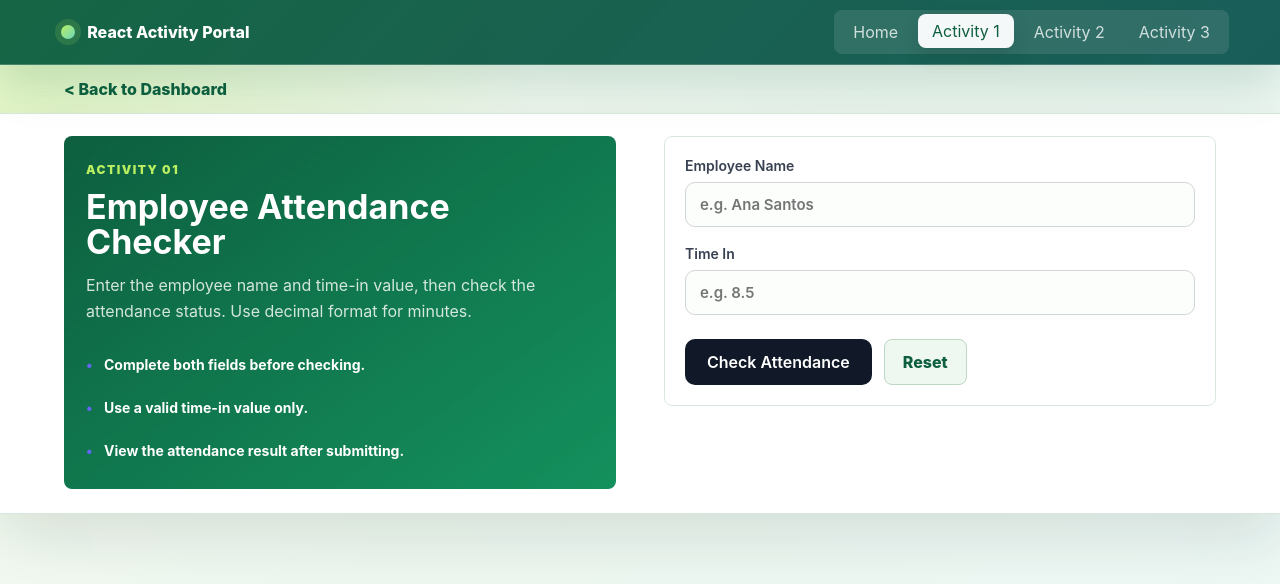
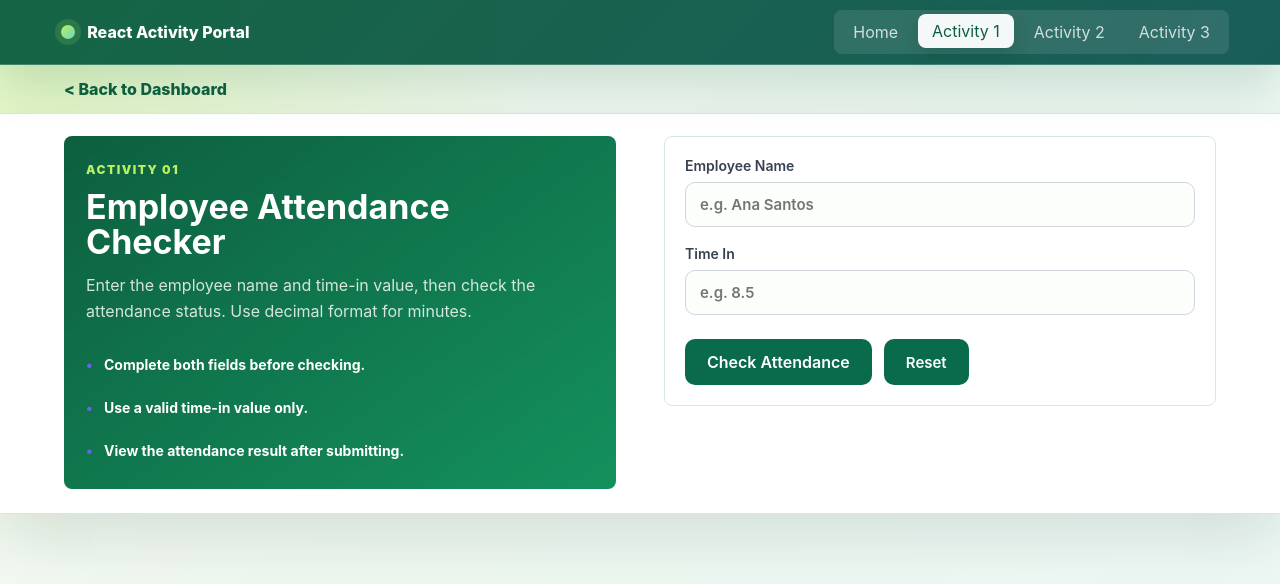
Before and after one commit to JholanL/react-activity-portal, a React (Vite) app: page / in a window 1280 px wide. Both pictures are taken after a click on the button "Activity 1". Shown: the top 584 px of the page. Built offline with nearby package versions, Linux system fonts and the light colour scheme.

Commit message:
Update activity

```diff
--- a/src/index.css
+++ b/src/index.css
@@ -706,7 +706,7 @@ button {
   padding: 12px 22px;
   border: none;
   border-radius: 10px;
-  background: #111827;
+  background: #096b4c;
   color: white;
   font-weight: 600;
   cursor: pointer;
@@ -715,7 +715,7 @@ button {
 
 .form-actions button[type="submit"]:hover,
 .form-actions button[type="button"]:not(.secondary-button):hover {
-  background: #374151;
+  background: #096b4c;
 }
 
 .secondary-button {
--- a/src/pages/Activity1.jsx
+++ b/src/pages/Activity1.jsx
@@ -126,7 +126,7 @@ function Activity1({ setCurrentPage }) {
 
             <div className="form-actions">
               <button type="submit">Check Attendance</button>
-              <button className="secondary-button" type="button" onClick={resetForm}>
+              <button className="clear-button" type="button" onClick={resetForm}>
                 Reset
               </button>
             </div>
```
